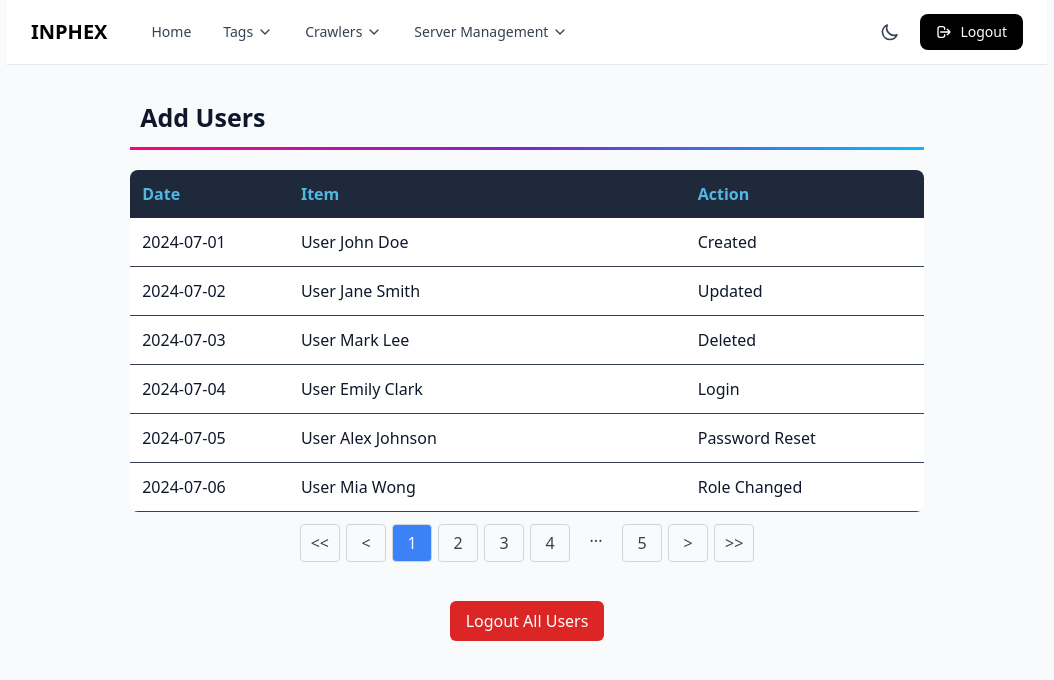
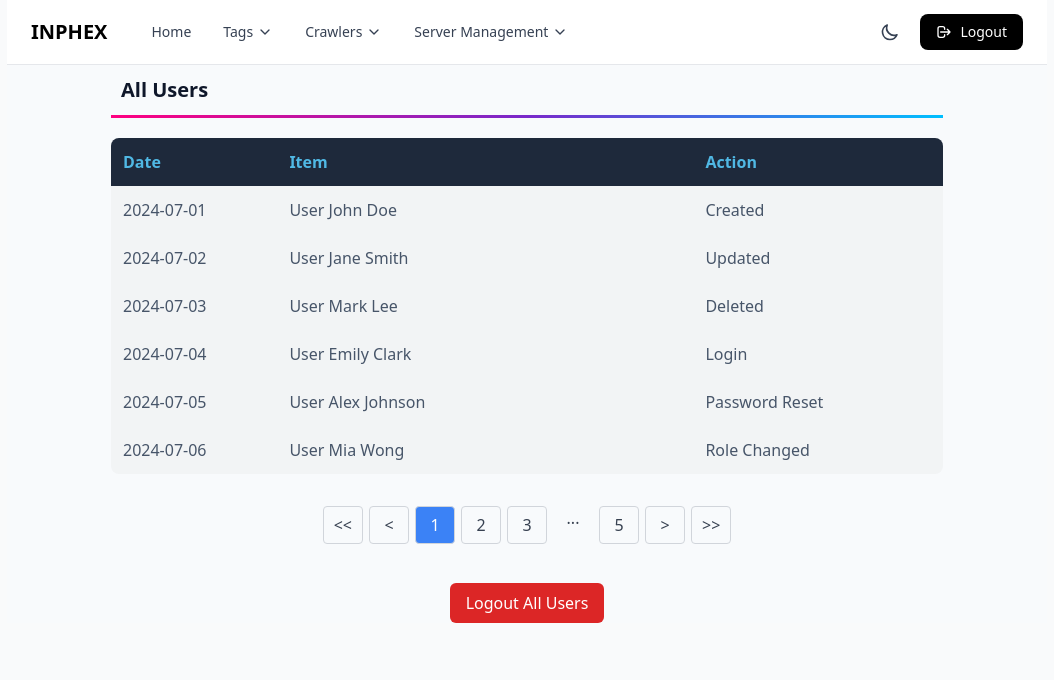
Before and after one commit to Sidraxxx/Inphex, a React (Vite) app: page /AllUsers in a window 1280 px wide. Shown: the top 680 px of the page, without its empty margins (113-1167 px from the left). Built offline with nearby package versions, Linux system fonts and the light colour scheme.

Commit message:
fixed padding, bg in  Home, /servermanagement/*

```diff
--- a/src/pages/Home.jsx
+++ b/src/pages/Home.jsx
@@ -214,9 +214,9 @@ export default function Home() {
   }
   const styles = {
     container: {
-      padding: "24px",
+
       // background: isDark ? "#0f172a" : "#f8fafc",
-      minHeight: "100vh",
+
       display: "flex",
       flexDirection: "column",
       gap: "24px",
@@ -359,7 +359,7 @@ function TrackerTable({ isDark, data }) {
 
   const styles = {
     container: {
-      background: isDark ? "#1f2937" : "#ffffff",
+      background: isDark ? "transparent" : "#ffffff",
       border: `1px solid ${isDark ? "#4b5563" : "#d1d5db"}`,
       overflow: "hidden",
     },
@@ -436,7 +436,7 @@ function TagsTable({ isDark, data }) {
 
   const styles = {
     container: {
-      background: isDark ? "#1f2937" : "#ffffff",
+      background: isDark ? "transparent" : "#ffffff",
       border: `1px solid ${isDark ? "#4b5563" : "#d1d5db"}`,
       overflow: "hidden",
     },
@@ -517,7 +517,7 @@ function ChartCard({ isDark, selectedDate, chartData }) {
 
   const styles = {
     container: {
-      background: isDark ? "#1f2937" : "#ffffff",
+      background: isDark ? "transparent" : "#ffffff",
       padding: "16px",
       flex: 1,
     },
@@ -610,7 +610,7 @@ function ChartCard({ isDark, selectedDate, chartData }) {
 function TagList({ selectedDate, setSelectedDate, categories, isDark }) {
   const styles = {
     container: {
-      background: isDark ? "#1f2937" : "#ffffff",
+      background: isDark ? "transparent" : "#ffffff",
       borderLeft: `1px solid ${isDark ? "#4b5563" : "#d1d5db"}`,
       padding: "15px",
       width: "280px",
--- a/src/pages/servermanagement/usermanagement/AddUser.jsx
+++ b/src/pages/servermanagement/usermanagement/AddUser.jsx
@@ -14,9 +14,7 @@ export default function AddUser() {
   // Styles
   const styles = {
     container: {
-      padding: "24px",
-      background: isDark ? "#0f172a" : "#f8fafc",
-      minHeight: "100vh",
+      background: isDark ? "transparent" : "#f8fafc",
       display: "flex",
       flexDirection: "column",
       alignItems: "center",
@@ -31,7 +29,7 @@ export default function AddUser() {
       fontWeight: "bold",
       color: isDark ? "#fff" : "#0f172a",
       padding: "10px",
-      fontSize: "25px",
+      fontSize: "20px",
     },
     gradientBorder: {
       height: "3px",
@@ -42,9 +40,9 @@ export default function AddUser() {
       width: "100%",
       padding: "10px",
       fontSize: "16px",
-      border: `1px solid ${isDark ? "#4b5563" : "#d1d5db"}`,
+
       borderRadius: "6px",
-      background: isDark ? "#1f2937" : "#ffffff",
+      background: isDark ? "#0E11164D" : "#B7B7B71A",
       color: isDark ? "#ffffff" : "#0f172a",
       outline: "none",
       marginTop: "10px",
@@ -111,7 +109,7 @@ export default function AddUser() {
           placeholder="Description"
           value={description}
           onChange={(e) => setDescription(e.target.value)}
-          style={{ ...styles.input, height: "60px" }}
+          style={{ ...styles.input, height: "100px", resize: "none" }}
         />
 
         {/* Toggle */}
--- a/src/pages/servermanagement/usermanagement/AllUsers.jsx
+++ b/src/pages/servermanagement/usermanagement/AllUsers.jsx
@@ -48,9 +48,8 @@ export default function UserList() {
   );
 
   const containerStyle = {
-    padding: "24px",
-    background: isDark ? "#0f172a" : "#f8fafc",
-    minHeight: "100vh",
+
+    background: isDark ? "transparent" : "#f8fafc",
     display: "flex",
     flexDirection: "column",
     alignItems: "center",
@@ -60,14 +59,13 @@ export default function UserList() {
 
   const contentWrapper = {
     width: "80%",
-    maxWidth: "1000px",
   };
 
   return (
     <div style={containerStyle}>
       <div style={contentWrapper}>
-        <h1 style={{ fontWeight: "bold", color: isDark ? "#fff" : "#0f172a", padding:"10px", fontSize:"25px" }}>
-          Add Users
+        <h1 style={{ fontWeight: "bold", color: isDark ? "#fff" : "#0f172a", padding:"10px", fontSize:"20px" }}>
+          All Users
         </h1>
         <div
           style={{
@@ -78,6 +76,7 @@ export default function UserList() {
         ></div>
 
         <UserTable isDark={isDark} data={currentData} />
+        <div style={{ padding: "10px" }}></div>
         <Pagination
           isDark={isDark}
           currentPage={currentPage}
@@ -96,10 +95,11 @@ function UserTable({ isDark, data }) {
       style={{
         width: "100%",
         borderCollapse: "collapse",
-        background: isDark ? "#1f2937" : "#ffffff",
+        background: isDark ? "#0E11164D" : "#B7B7B71A",
         borderRadius: "8px",
         overflow: "hidden",
         tableLayout: "fixed", // prevents columns from shifting
+
       }}
     >
       <thead style={{ background: "#1e293b", color: "#50b8e4" }}>
@@ -115,10 +115,11 @@ function UserTable({ isDark, data }) {
             <td
               style={{
                 padding: "12px",
-                borderBottom: "1px solid #374151",
+
                 whiteSpace: "nowrap",
                 overflow: "hidden",
                 textOverflow: "ellipsis",
+                color: isDark ? "#94A3B8" : "#475569",
               }}
             >
               {record.date}
@@ -126,11 +127,13 @@ function UserTable({ isDark, data }) {
             <td
               style={{
                 padding: "12px",
-                borderBottom: "1px solid #374151",
+
                 cursor: "pointer",
                 whiteSpace: "nowrap",
                 overflow: "hidden",
                 textOverflow: "ellipsis",
+                color: isDark ? "#94A3B8" : "#475569",
+
               }}
               onMouseEnter={(e) =>
                 (e.currentTarget.style.background = isDark ? "#374151" : "#e0f2fe")
@@ -144,10 +147,12 @@ function UserTable({ isDark, data }) {
             <td
               style={{
                 padding: "12px",
-                borderBottom: "1px solid #374151",
+
                 whiteSpace: "nowrap",
                 overflow: "hidden",
                 textOverflow: "ellipsis",
+                color: isDark ? "#94A3B8" : "#475569",
+
               }}
             >
               {record.action}
@@ -189,9 +194,9 @@ function Pagination({ isDark, currentPage, totalPages, setCurrentPage }) {
   };
 
   let pages = [];
-  const maxButtons = 5;
+  const maxButtons = 4;
 
-  // If total pages <= 5, show all
+  // If total pages <= 4, show all
   if (totalPages <= maxButtons) {
     pages = Array.from({ length: totalPages }, (_, i) => i + 1);
   } else {
```
